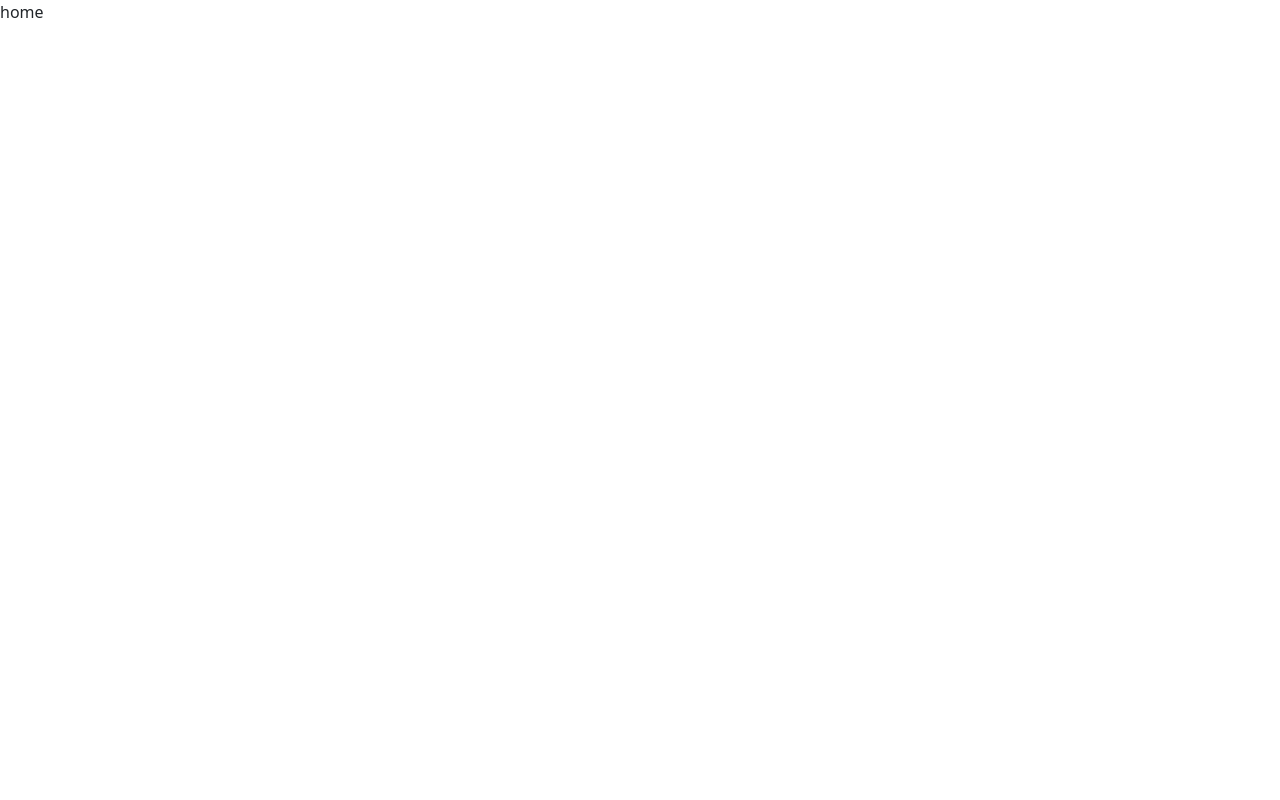
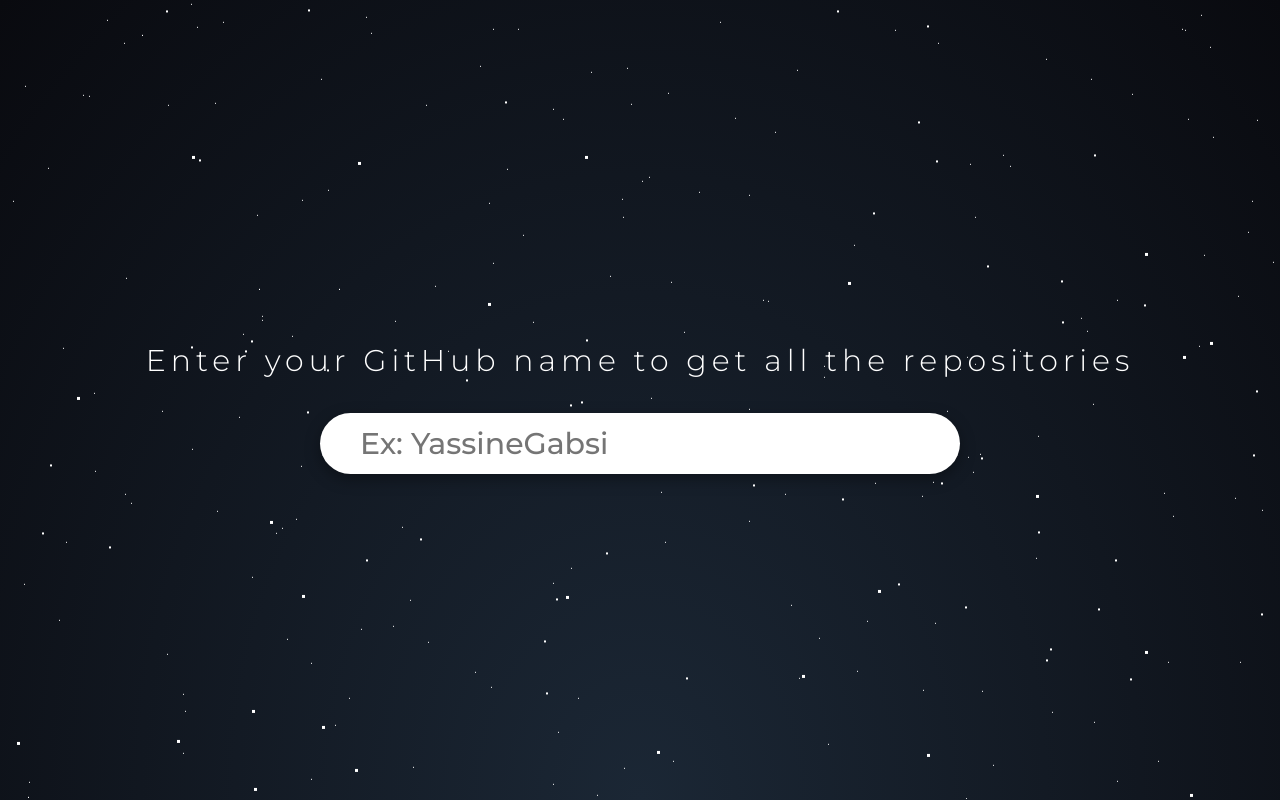
Before and after one commit to YassineGabsi/github-repositories, a React (Create React App) app: page / in a window 1280 px wide. Built offline with nearby package versions, Linux system fonts and the light colour scheme.

Commit message:
Configure home background + start adding input on home page

```diff
--- a/src/App.scss
+++ b/src/App.scss
@@ -0,0 +1,5 @@
+@import url('https://fonts.googleapis.com/css2?family=Montserrat:wght@300;500;700&display=swap');
+
+* {
+  font-family: 'Montserrat', sans-serif;
+}
--- a/src/Assets/Home.scss
+++ b/src/Assets/Home.scss
@@ -0,0 +1,109 @@
+@function multiple-box-shadow ($n) {
+  $value: '#{random(2000)}px #{random(2000)}px #FFF';
+  @for $i from 2 through $n {
+    $value: '#{$value} , #{random(2000)}px #{random(2000)}px #FFF';
+  }
+
+  @return unquote($value);
+}
+$shadows-small: multiple-box-shadow(700);
+$shadows-medium: multiple-box-shadow(200);
+$shadows-big: multiple-box-shadow(100);
+
+.home-container {
+  height: 100vh;
+  background: radial-gradient(ellipse at bottom, #1B2735 0%, #090A0F 100%);
+  overflow: hidden;
+  .stars {
+    width: 1px;
+    height: 1px;
+    background: transparent;
+    box-shadow: $shadows-small;
+    animation: animStar 50s linear infinite;
+
+    &:after {
+      content: " ";
+      position: absolute;
+      top: 2000px;
+      width: 1px;
+      height: 1px;
+      background: transparent;
+      box-shadow: $shadows-small;
+    }
+  }
+
+  .stars-second {
+    width: 2px;
+    height: 2px;
+    background: transparent;
+    box-shadow: $shadows-medium;
+    animation: animStar 100s linear infinite;
+
+    &:after {
+      content: " ";
+      position: absolute;
+      top: 2000px;
+      width: 2px;
+      height: 2px;
+      background: transparent;
+      box-shadow: $shadows-medium;
+    }
+  }
+
+  .stars-third {
+    width: 3px;
+    height: 3px;
+    background: transparent;
+    box-shadow: $shadows-big;
+    animation: animStar 150s linear infinite;
+
+    &:after {
+      content: " ";
+      position: absolute;
+      top: 2000px;
+      width: 3px;
+      height: 3px;
+      background: transparent;
+      box-shadow: $shadows-big;
+    }
+  }
+
+  .home-title-container {
+    color: #FFF;
+    text-align: center;
+    font-weight: 300;
+    font-size: 30px;
+    letter-spacing: 5px;
+    display: flex;
+    align-items: center;
+    justify-content: center;
+    height: 100vh;
+    flex-direction: column;
+
+    .home-input {
+      border-radius: 50px;
+      padding: 8px 40px;
+      width: 50%;
+      color: #1B2735;
+      outline: none;
+      margin-top: 30px;
+      border: none;
+      box-shadow: rgba(0, 0, 0, 0.35) 0 5px 15px;
+      transition: 0.3s all ease-in-out;
+    }
+
+    .home-input:focus {
+      box-shadow: rgb(0, 0, 0) 0 20px 30px -10px;
+      transition: 0.3s all ease-in-out;
+    }
+  }
+}
+
+@keyframes animStar {
+  from {
+    transform: translateY(0px);
+  }
+  to {
+    transform: translateY(-2000px);
+  }
+};
--- a/src/Components/Home.js
+++ b/src/Components/Home.js
@@ -4,8 +4,19 @@
 export default function Home() {
 
     return (
-        <div>
-            home
+        <div className={'home-container'}>
+
+            <div className={'stars'}/>
+            <div className={'stars-second'}/>
+            <div className={'stars-third'}/>
+
+            <div className={'home-title-container'}>
+                <span>
+                    Enter your GitHub name to get all the repositories
+                </span>
+                <input className={'home-input'} type="text" placeholder={'Ex: YassineGabsi'}/>
+
+            </div>
         </div>
     );
 }
```
